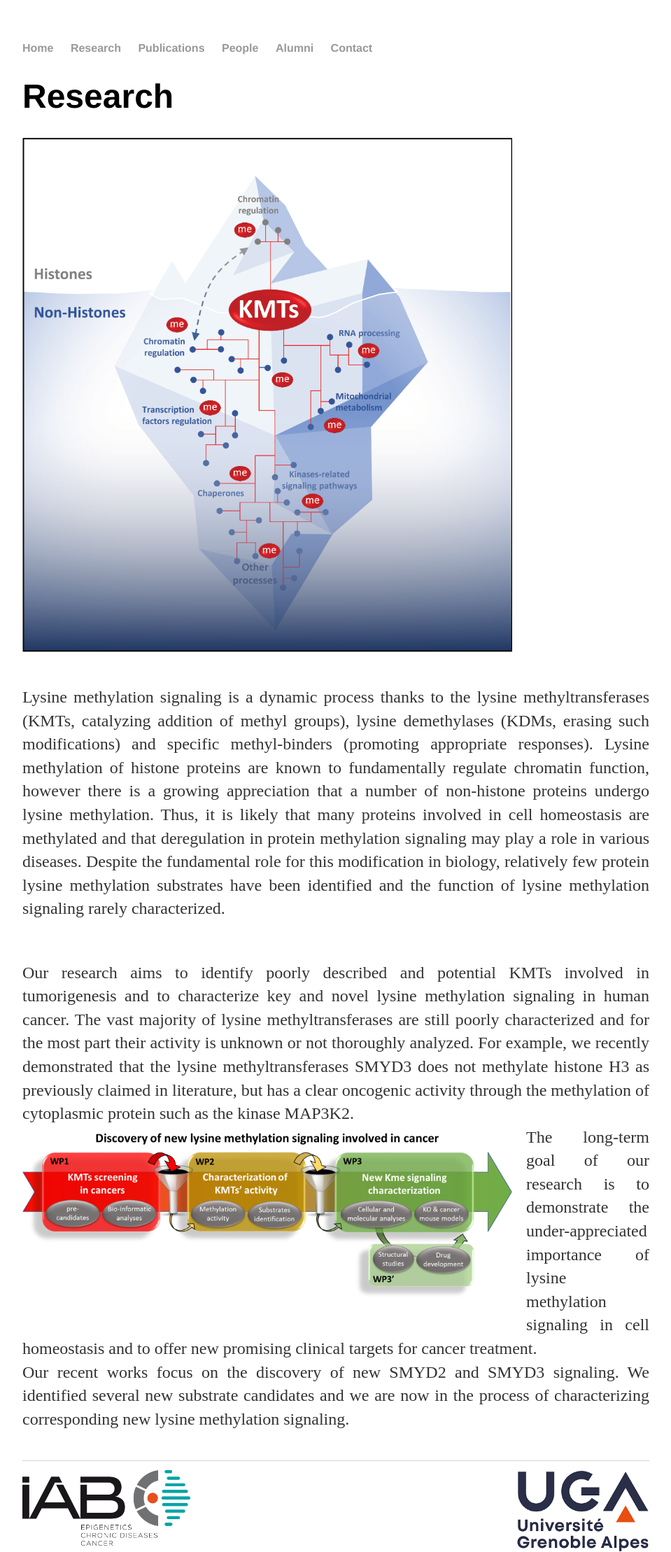
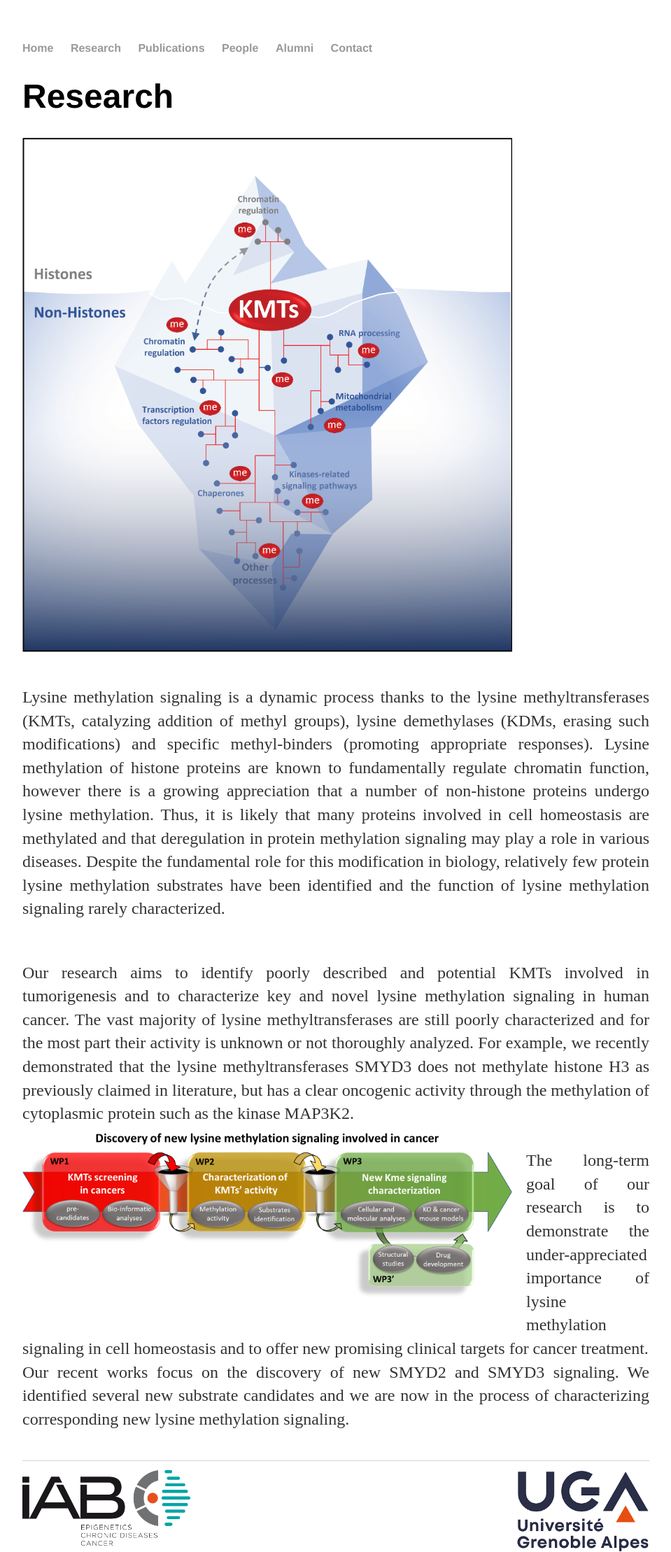
Before and after one commit to Reynoird-Lab/Reynoird-lab.github.io, a Jekyll site: the page built from Research/index.html, in a window 1280 px wide. Shown: the whole page at 70% size, without its empty margins (160-1119 px from the left). Built offline with Jekyll 4.4.1, drawn with Linux system fonts in a browser that asks for light colours; Markdown is read by kramdown in place of the engine named in the settings.

Commit message:
Update index.html

```diff
--- a/Research/index.html
+++ b/Research/index.html
@@ -7,6 +7,6 @@
 <img src="https://reynoird-lab.github.io/Images/Lukinovic V graphical abstract CMYK_revision.png" title="Lysine Methylation Signaling" width="700" style="margin: 0px 20px 20px 0px;"/>
 <p align="justify"> Lysine methylation signaling is a dynamic process thanks to the lysine methyltransferases (KMTs, catalyzing addition of methyl groups), lysine demethylases (KDMs, erasing such modifications) and specific methyl-binders (promoting appropriate responses). Lysine methylation of histone proteins are known to fundamentally regulate chromatin function, however there is a growing appreciation that a number of non-histone proteins undergo lysine methylation. Thus, it is likely that many proteins involved in cell homeostasis are methylated and that deregulation in protein methylation signaling may play a role in various diseases. Despite the fundamental role for this modification in biology, relatively few protein lysine methylation substrates have been identified and the function of lysine methylation signaling rarely characterized. <br></div>
 <p align="justify"><br>Our research aims to identify poorly described and potential KMTs involved in tumorigenesis and to characterize key and novel lysine methylation signaling in human cancer. The vast majority of lysine methyltransferases are still poorly characterized and for the most part their activity is unknown or not thoroughly analyzed. For example, we recently demonstrated that the lysine methyltransferases SMYD3 does not methylate histone H3 as previously claimed in literature, but has a clear oncogenic activity through the methylation of cytoplasmic protein such as the kinase MAP3K2.<br>
-<img src="https://reynoird-lab.github.io/Images/research.png" title="research" width="700" align="left" style="margin: 0px 20px 20px 0px;" />
+<img src="https://reynoird-lab.github.io/Images/research.png" title="research" width="700" align="left" style="margin: 0px 20px 20px 0px;" /><br>
 The long-term goal of our research is to demonstrate the under-appreciated importance of lysine methylation signaling in cell homeostasis and to offer new promising clinical targets for cancer treatment.
 <br>Our recent works focus on the discovery of new SMYD2 and SMYD3 signaling. We identified several new substrate candidates and we are now in the process of characterizing corresponding new lysine methylation signaling.</p><br>
```
